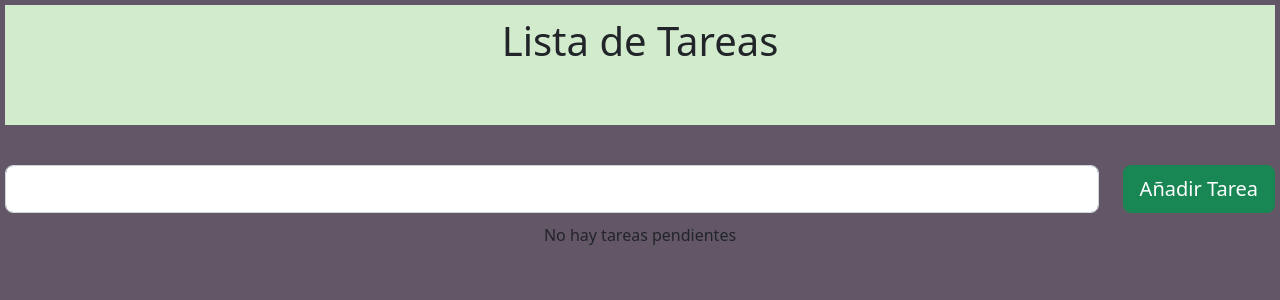
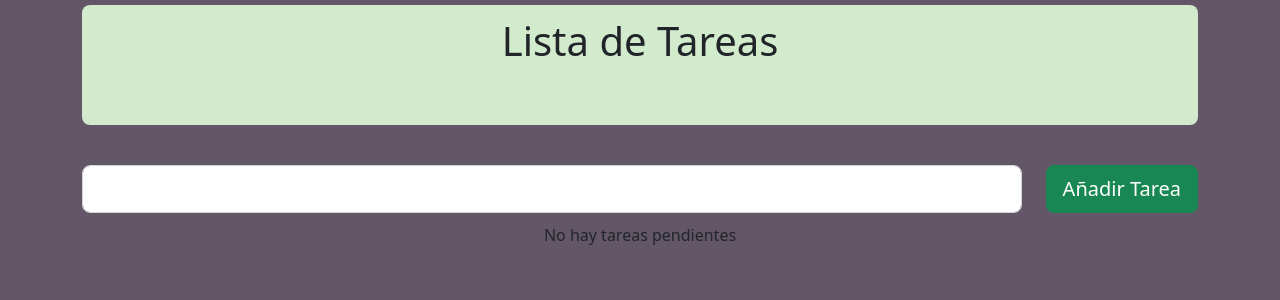
Before and after one commit to DatNeme/ToDo-App-React, a React (Create React App) app: page / in a window 1280 px wide. Shown: the top 300 px of the page. Built offline with nearby package versions, Linux system fonts and the light colour scheme.

Commit message:
Cambios al css

```diff
--- a/src/App.css
+++ b/src/App.css
@@ -7,19 +7,21 @@
 .body {
   padding: 5px;
   min-height: 100vh;
-    background: fixed #635666;
+  min-width: 90vw;
+  background: #635666;
 }
 
 .header {
   height: 15vh;
   width: 100%;
-    background-color: #D3EBCD;
+  background-color: #d3ebcd;
   padding-top: 1.5vh;
   margin-bottom: 5vh;
+  border-radius: 8px;
 }
 
-.fondoTareas{
-    background-color: #839AA8;
+.fondoTareas {
+  background-color: #839aa8;
   border-radius: 6px;
   margin-bottom: 20px;
   padding: 10px 140px 10px 15px;
@@ -28,24 +30,24 @@
   position: relative;
 }
 
-.fondoTareas div{
+.fondoTareas div {
   display: flex;
-    align-items:center;
+  align-items: center;
 }
 
-.fondoTareas .textoTareas{
+.fondoTareas .textoTareas {
   flex: 1;
   word-break: break-word;
 }
 
-.fondoTareas .hecho .textoTareas{
+.fondoTareas .hecho .textoTareas {
   text-decoration: line-through;
   opacity: 0.3;
 }
 
-.numeroTareas{
-    color: #AEDBCE;
-    border: 2px solid #AEDBCE;
+.numeroTareas {
+  color: #aedbce;
+  border: 2px solid #aedbce;
   border-radius: 50%;
   width: 26px;
   height: 26px;
@@ -57,7 +59,7 @@
   justify-content: center;
 }
 
-.fondoTareas .iconsCont{
+.fondoTareas .iconsCont {
   position: absolute;
   top: 50%;
   transform: translateY(-50%);
@@ -66,21 +68,21 @@
   display: inline-block;
 }
 
-.fondoTareas .iconsCont span{
+.fondoTareas .iconsCont span {
   display: inline-block;
-    margin: 0px 10px 0px 10px;
+  margin: 0px 10px 0 10px;
   cursor: pointer;
-    color: #AEDBCE;
+  color: #aedbce;
 }
 
-.fondoTareas .iconsCont span:hover{
-    color: #79DAE8;
+.fondoTareas .iconsCont span:hover {
+  color: #79dae8;
 }
 
-.mr-20{
+.mr-20 {
   margin-right: 20px;
 }
 
-.row{
+.row {
   padding-bottom: 10px;
 }
--- a/src/App.js
+++ b/src/App.js
@@ -1,6 +1,6 @@
 import "./App.css";
 import "bootstrap/dist/css/bootstrap.min.css";
-import { useState } from "react";
+import { useEffect, useState } from "react";
 import Header from "./components/Header";
 import NuevaTarea from "./components/NuevaTarea";
 import TareaUpdate from "./components/TareaUpdate";
@@ -13,6 +13,21 @@ function App() {
   // Estado temporal
   const [nuevaTarea, setNuevaTarea] = useState('');
   const [tareaUpdate, setTareaUpdate] = useState('');
+
+  useEffect(() => {
+    const accStorage = localStorage.getItem("ToDo")
+    const storageData = JSON.parse(accStorage)
+
+    if(storageData) {
+      setToDo(storageData)
+    }
+  }, []);
+
+  useEffect(() =>{
+    const storage = JSON.stringify(ToDo)
+    localStorage.setItem("ToDo", storage)
+  }, [ToDo]);
+
 
   //Añadir tarea
   const crearTarea = () => {
@@ -63,7 +78,7 @@ function App() {
   return (
     <>
       <div className="body">
-        <div className="text-center">
+        <div className="text-center container">
           <Header></Header>
 
           {/* Actualizar Tareas */}
```
Lines whose indentation alone changed are shown as unchanged.
